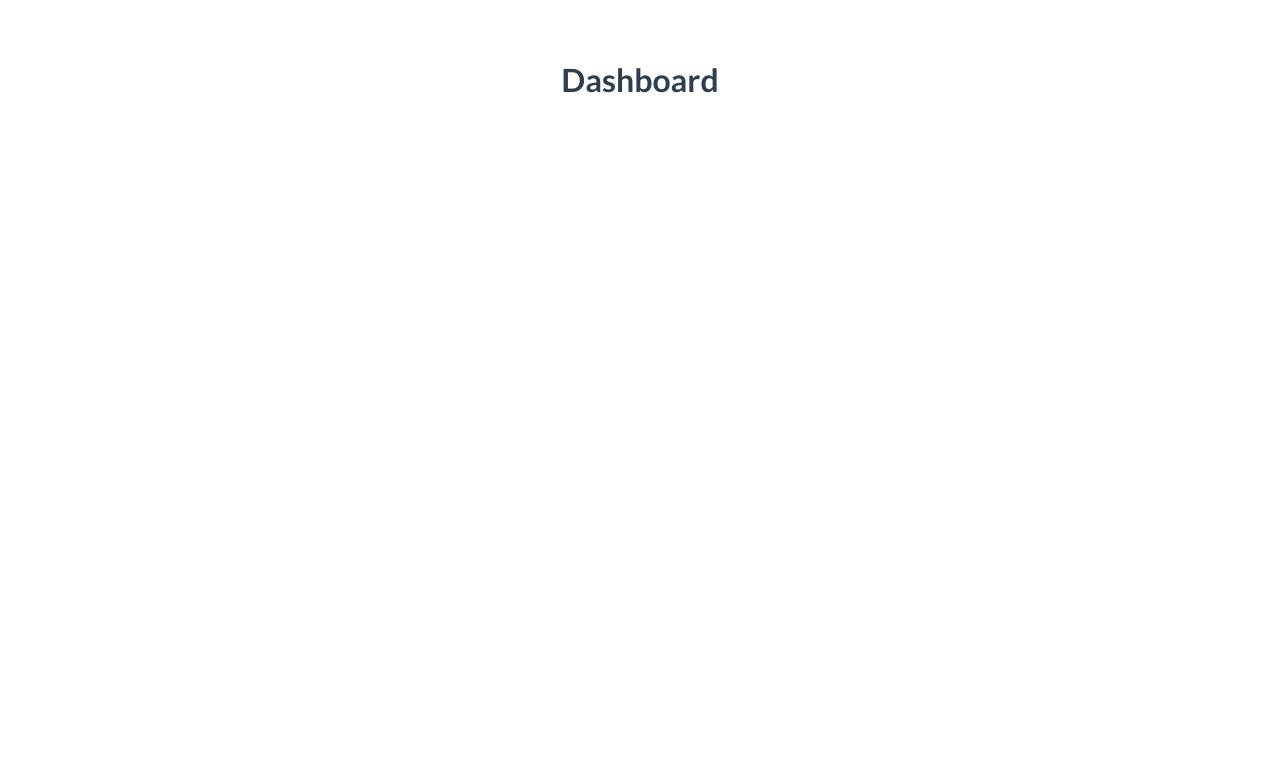
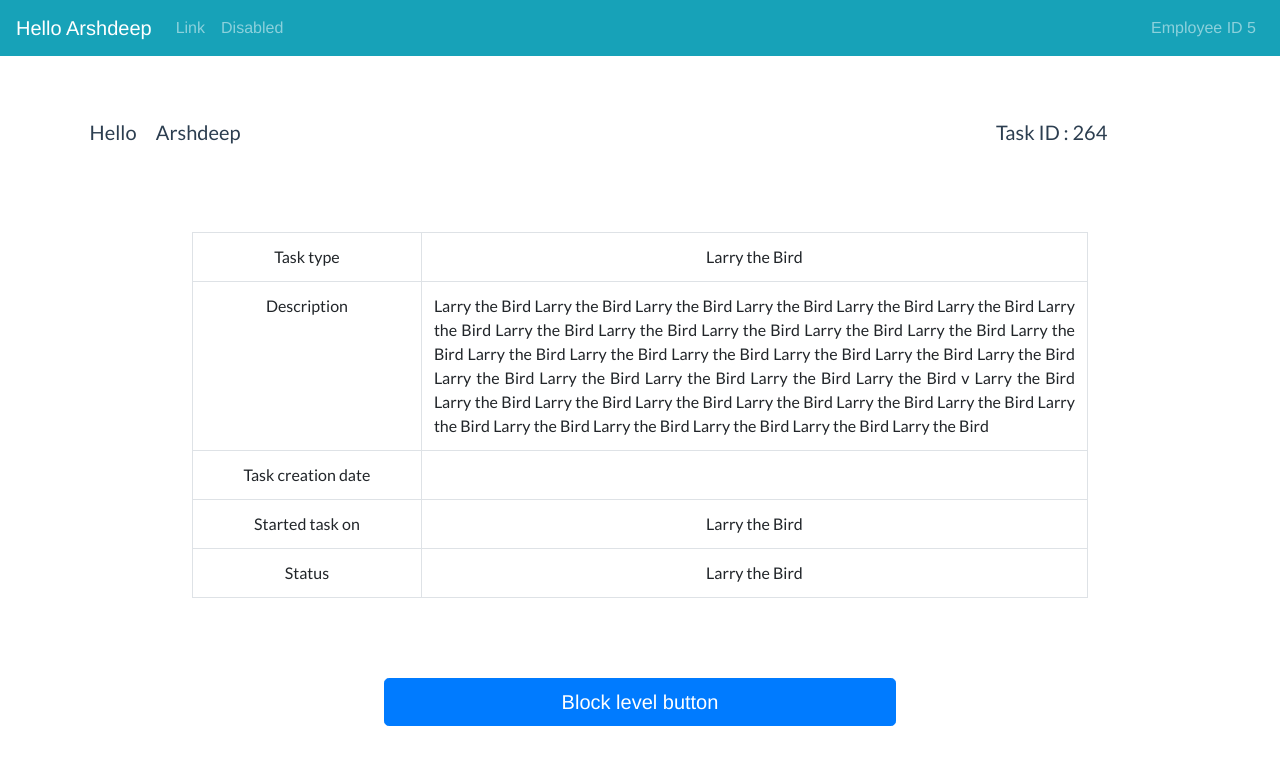
Before and after one commit to nids98/ticketing-client, a Vue app: page / in a window 1280 px wide. Shown: the top 764 px of the page. Built offline with nearby package versions, Linux system fonts and the light colour scheme; no server answers.

Commit message:
added task Description UI

```diff
--- a/src/App.vue
+++ b/src/App.vue
@@ -1,23 +1,25 @@
 <template>
   <div id="app">
-    <Dashboard />
+    <Taskdescription />
   </div>
+
 </template>
 
 <script>
-import Dashboard from "./components/Dashboard";
+import Taskdescription from './components/Taskdescription.vue'
 
 export default {
-  name: "app",
+  name: 'app',
   components: {
-    Dashboard
+    Taskdescription
   }
 };
+
 </script>
 
 <style>
 #app {
-  font-family: "Lato", Helvetica, Arial, sans-serif;
+  font-family: 'Avenir', Helvetica, Arial, sans-serif;
   -webkit-font-smoothing: antialiased;
   -moz-osx-font-smoothing: grayscale;
   text-align: center;
--- /dev/null
+++ b/src/components/Taskdescription.vue
@@ -0,0 +1,138 @@
+
+<template>
+<div>
+    <div>
+      <b-navbar fixed="top" toggleable="lg" type="dark" variant="info">
+        <b-navbar-brand href="#">Hello Arshdeep</b-navbar-brand>
+
+        <b-navbar-toggle target="nav-collapse"></b-navbar-toggle>
+
+        <b-collapse id="nav-collapse" is-nav>
+          <b-navbar-nav>
+            <b-nav-item href="#">Link</b-nav-item>
+            <b-nav-item href="#" >Disabled</b-nav-item>
+          </b-navbar-nav>
+
+          <!-- Right aligned nav items -->
+          <b-navbar-nav class="ml-auto">
+
+            <b-navbar-nav>
+              <b-nav-item href="#">Employee ID 5</b-nav-item>
+            </b-navbar-nav>
+          </b-navbar-nav>
+        </b-collapse>
+      </b-navbar>
+    </div>
+
+
+    <div class="container">
+        <div class="row">
+            <div class="col col-lg-2">
+            <h5>Hello &nbsp;&nbsp;&nbsp; Arshdeep</h5>
+            </div>
+            <div class="col">
+            </div>
+            <div class="col">
+            </div>
+            <div class="col">
+                <h5>
+            Task ID : 264
+                </h5>
+            </div>
+         </div>
+    </div>
+
+    <table class="table table-bordered">
+        <tbody>
+            <tr>
+                <td style="width: 5%">Task type</td>
+                <td style="width: 20%">Larry the Bird</td>
+            </tr>
+            <tr>
+                <td > Description</td>
+                <td class="desc" >  Larry the Bird Larry the Bird Larry the Bird Larry the Bird Larry the Bird Larry the Bird Larry the Bird Larry the Bird Larry the Bird Larry the Bird Larry the Bird Larry the Bird Larry the Bird Larry the Bird Larry the Bird Larry the Bird Larry the Bird Larry the Bird Larry the Bird Larry the Bird Larry the Bird Larry the Bird Larry the Bird Larry the Bird v Larry the Bird Larry the Bird Larry the Bird Larry the Bird Larry the Bird Larry the Bird Larry the Bird Larry the Bird Larry the Bird Larry the Bird Larry the Bird Larry the Bird Larry the Bird </td>
+            </tr>
+            <tr>
+                <td>Task creation date</td>
+                <td>{{this.task_type}}</td>
+            </tr>
+            <tr>
+                <td>Started task on</td>
+                <td>Larry the Bird</td>
+            </tr>
+             <tr>
+                <td>Status</td>
+                <td>Larry the Bird</td>
+            </tr>
+        </tbody>
+    </table>
+
+    <button type="button" class="btn btn-primary btn-lg btn-block">Block level button</button>
+
+</div>
+
+</template>
+
+<script>
+import axios from 'axios';
+
+export default {
+    name: "Taskdescription",
+    data(){
+        return{
+            task_type:'',
+            desc:'',
+            status:'',
+            created_at:'',
+            updated_at:'',
+            update_name:''
+        };
+    },
+    async created(){
+        try{
+            const res = await axios.get('http://localhost:8000/api/task/desc/1/2');
+            alert(res);
+            this.task_type=res[0].cat_name;
+            this.desc=res[0].desc;
+            this.status=res[0].status;
+            this.updated_at=res[0].updated_at;
+        }
+        catch(e){
+            //console.log(e);
+        }
+    }
+}
+</script>
+
+<style scoped>
+
+    .btn.btn-primary.btn-lg.btn-block{
+        margin-top: 10vh;
+        width:40vw;
+        margin-left:30vw;
+        margin-right: 30vw;
+    }
+
+    .desc{
+        word-wrap: break-word;
+        text-align: justify;
+    }
+
+    .container{
+    font-family: 'Lato', 'sans-serif';
+    margin-top: 15vh;
+    }
+
+    .table.table-bordered{
+        font-family: 'Lato', 'sans-serif';
+        margin-top: 10vh;
+        margin-left: 15vw;
+        margin-right:15vw;
+        width:70vw;
+        border-radius: 30px;
+    }
+
+
+
+
+</style>
```
Also changed, not shown: src/main.js (+11 -0 lines).
